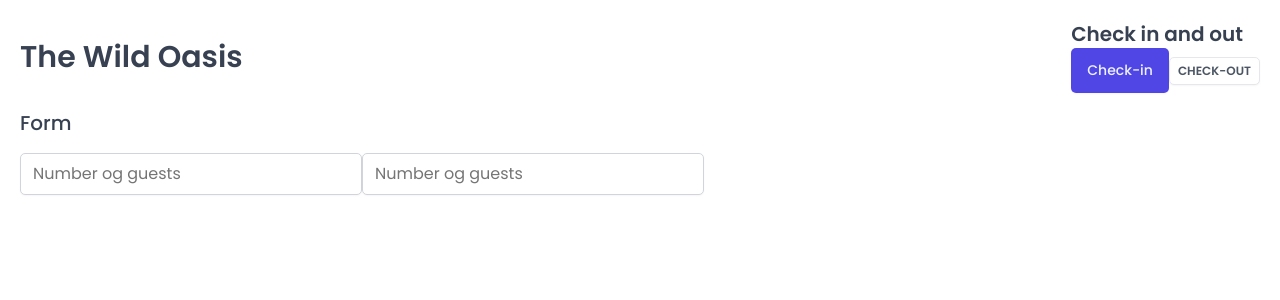
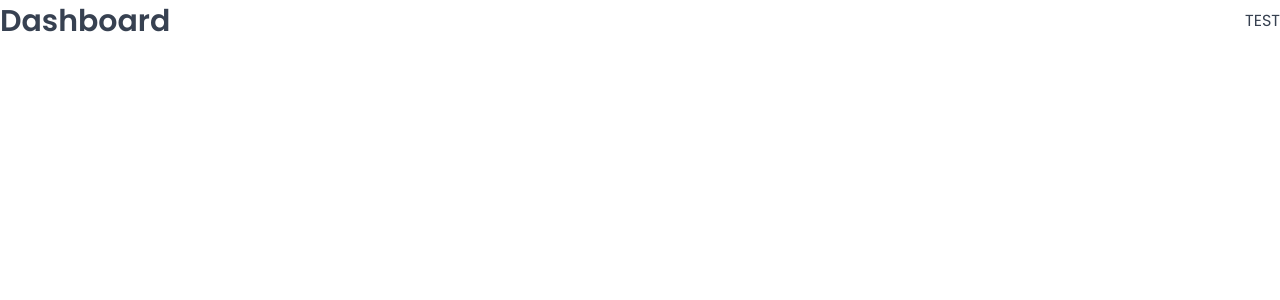
Before and after one commit to GuyKopel1568/The-wild-oasis, a React (Vite) app: page /dashboard in a window 1280 px wide. Shown: the top 300 px of the page. Built offline with nearby package versions, Linux system fonts and the light colour scheme; a web font is replaced by a local one.

Commit message:
Setting up Pages and Routes

```diff
--- a/package.json
+++ b/package.json
@@ -12,6 +12,7 @@
   "dependencies": {
     "react": "^18.2.0",
     "react-dom": "^18.2.0",
+    "react-router-dom": "^6.30.0",
     "styled-components": "^6.1.15"
   },
   "devDependencies": {
--- a/src/App.jsx
+++ b/src/App.jsx
@@ -1,40 +1,31 @@
-import styled from 'styled-components';
+import { BrowserRouter, Navigate, Route, Routes } from 'react-router-dom';
+import Dashboard from './pages/Dashboard';
+import PageNotFound from './pages/PageNotFound';
+import Bookings from './pages/Bookings';
+import Cabins from './pages/Cabins';
+import Users from './pages/Users';
+import Settings from './pages/Settings';
+import Account from './pages/Account';
+import Login from './pages/Login';
 import GlobalStyles from './styles/GlobalStyles';
-import Button from './ui/Button';
-import Input from './ui/Input';
-import Heading from './ui/Heading';
-import Row from './ui/Row';
-
-const StyledApp = styled.div`
-  padding: 20px;
-`;
 
 function App() {
   return (
     <>
       <GlobalStyles />
-      <StyledApp>
-        <Row>
-          <Row type="horizontal">
-            <Heading as={'h1'}>The Wild Oasis</Heading>
-            <div>
-              <Heading as={'h2'}>Check in and out</Heading>
-              <Button>Check-in</Button>
-              <Button variation="secondary" size="small">
-                Check-out
-              </Button>
-            </div>
-          </Row>
-
-          <Row type="vertical">
-            <Heading as={'h3'}>Form</Heading>
-            <form>
-              <Input type="number" placeholder="Number og guests" />
-              <Input type="number" placeholder="Number og guests" />
-            </form>
-          </Row>
-        </Row>
-      </StyledApp>
+      <BrowserRouter>
+        <Routes>
+          <Route index element={<Navigate replace to="dashboard" />} />
+          <Route path="dashboard" element={<Dashboard />} />
+          <Route path="bookings" element={<Bookings />} />
+          <Route path="cabins" element={<Cabins />} />
+          <Route path="users" element={<Users />} />
+          <Route path="settings" element={<Settings />} />
+          <Route path="account" element={<Account />} />
+          <Route path="login" element={<Login />} />
+          <Route path="*" element={<PageNotFound />} />
+        </Routes>
+      </BrowserRouter>
     </>
   );
 }
```
Also changed, not shown: 1 other file (tests, documents, lock files or other folders).
